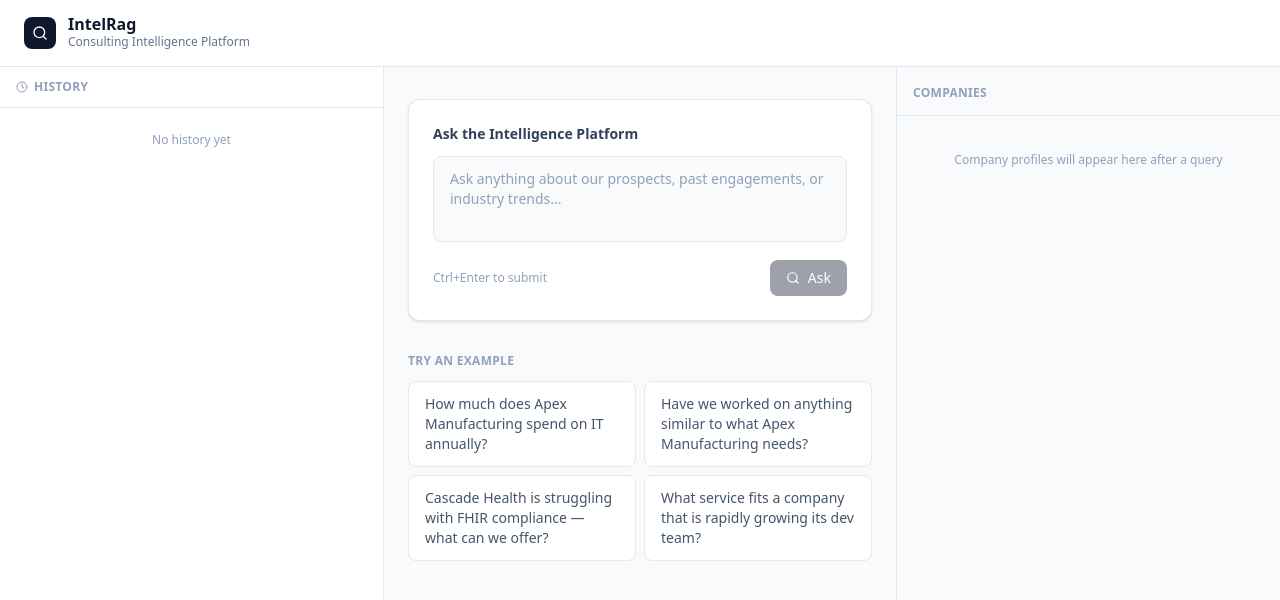
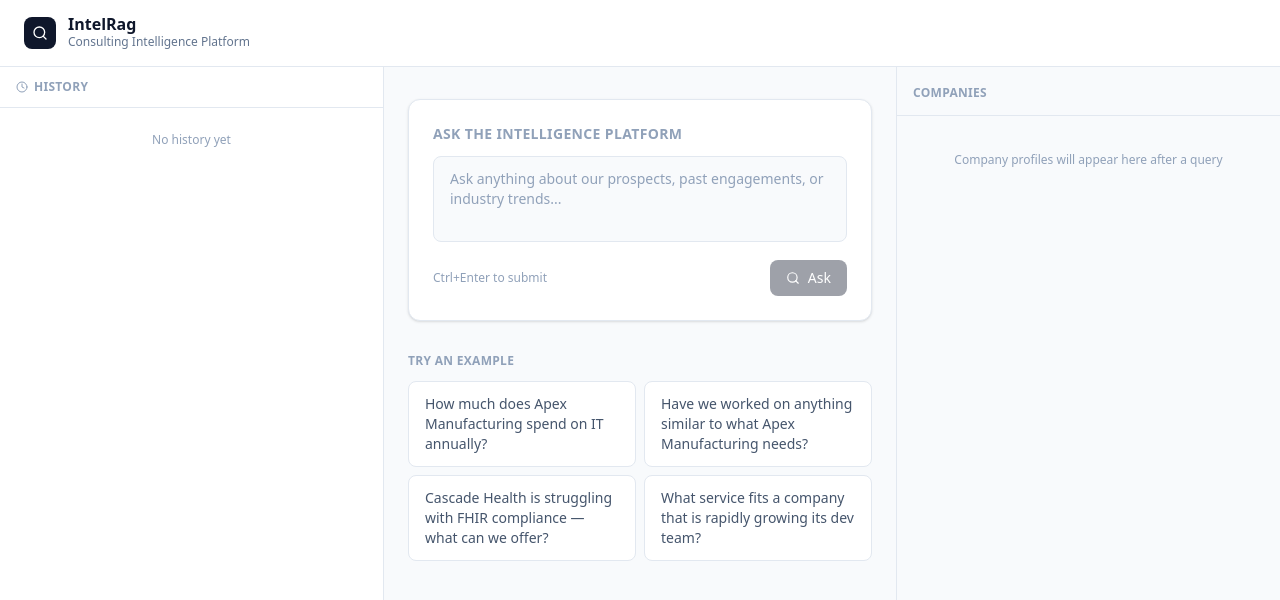
Before and after one commit to seddleman-improving/IntelRag, a React (Vite) app in the folder frontend/: page / in a window 1280 px wide. Shown: the top 600 px of the page. Built offline with nearby package versions, Linux system fonts and the light colour scheme.

Commit message:
style: match Ask header style to Answer label

```diff
--- a/frontend/src/App.tsx
+++ b/frontend/src/App.tsx
@@ -236,7 +236,7 @@ export default function App() {
 
         <main className="flex-1 overflow-y-auto px-6 py-8 space-y-8">
           <div className="rounded-xl border border-slate-200 bg-white p-6 shadow-sm">
-            <h2 className="mb-3 text-sm font-semibold text-slate-700">Ask the Intelligence Platform</h2>
+            <h2 className="mb-3 text-sm font-semibold uppercase tracking-wide text-slate-400">Ask the Intelligence Platform</h2>
             <textarea
               ref={textareaRef}
               value={question}
```
